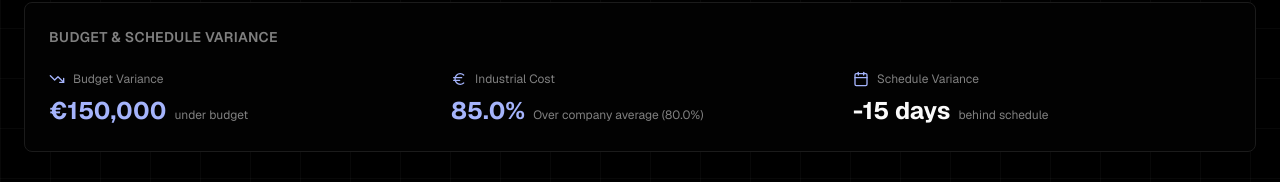
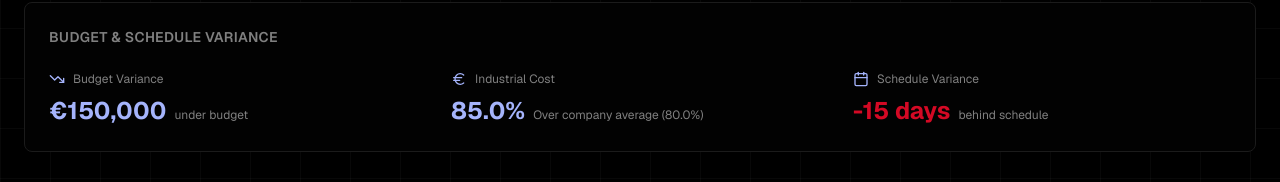
Before and after one commit to danielrebelo-volis/v0-volis-build-dashboard, a Next.js app: page /project/PRJ-001 in a window 1280 px wide. Shown: the part 372-554 px from the top of the page. Built offline with nearby package versions, Linux system fonts and the light colour scheme.

Commit message:
feat: update schedule variance text color to destructive

```diff
--- a/app/project/[id]/page.tsx
+++ b/app/project/[id]/page.tsx
@@ -118,7 +118,7 @@ export default function ProjectDeepDive({ params }: { params: { id: string } })
                 <p className="text-xs text-muted-foreground">Schedule Variance</p>
               </div>
               <div className="flex items-baseline gap-2">
-                <p className="text-2xl font-bold text-failure">-15 days</p>
+                <p className="text-2xl font-bold text-destructive">-15 days</p>
                 <p className="text-xs text-muted-foreground">behind schedule</p>
               </div>
             </div>
```
